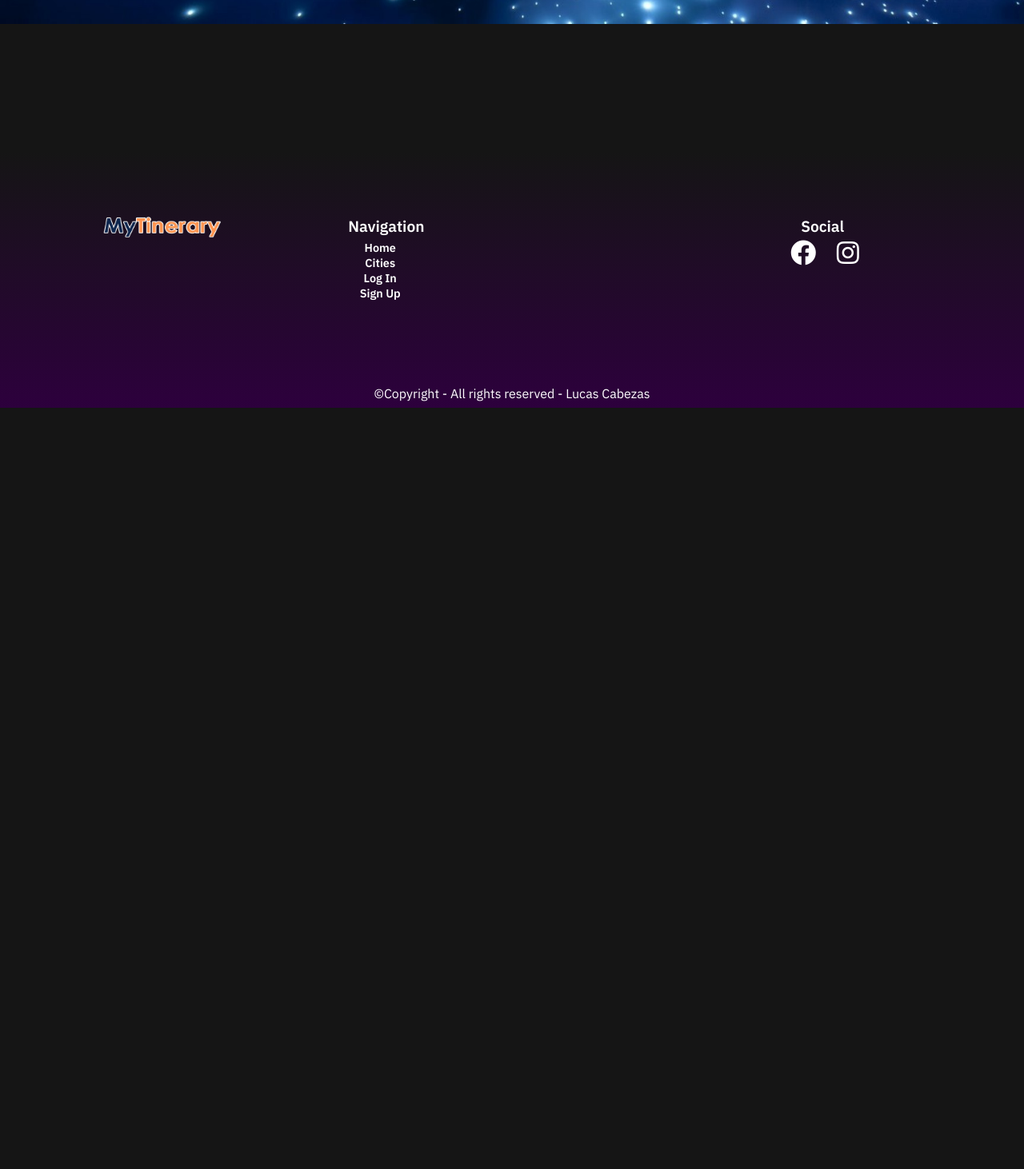
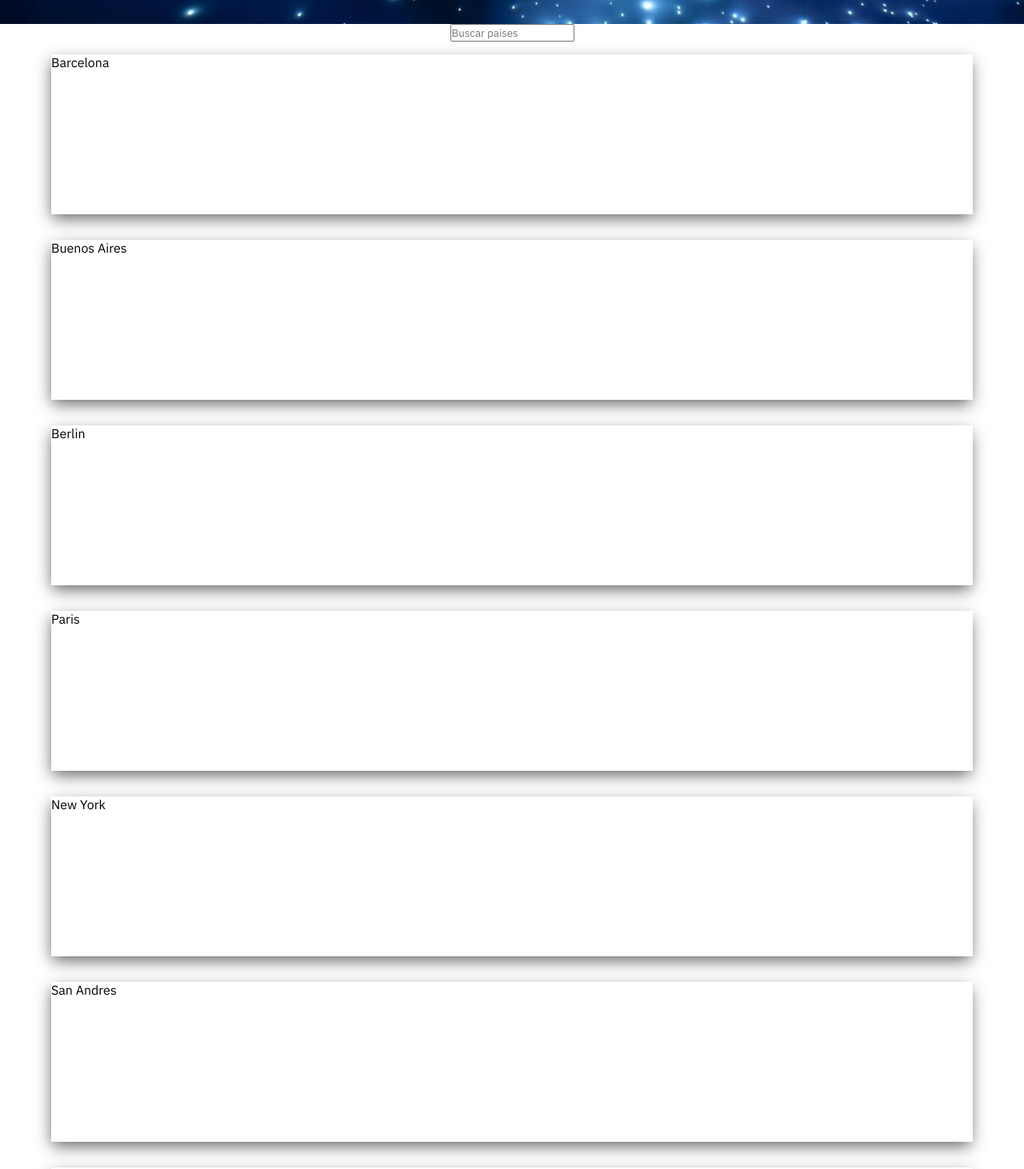
Before and after one commit to lucasgcabezas/Mytinerary-Cabezas, a React (Create React App) app in the folder frontend/: page /cities in a window 1280 px wide. Shown: the part 770-2232 px from the top of the page at 80% size. Before the commit the page ends 1280 px from the top, so only its background shows below. Built offline with nearby package versions, Linux system fonts and the light colour scheme.

Commit message:
web con filtro

```diff
--- a/frontend/src/App.js
+++ b/frontend/src/App.js
@@ -3,14 +3,17 @@ import './css/style.css'
 import React from 'react'
 import Home from './pages/Home'
 import Cities from './pages/Cities'
-import { BrowserRouter, Route } from 'react-router-dom'
+import { BrowserRouter, Redirect, Route, Switch } from 'react-router-dom'
 
 export default class App extends React.Component {
     render() {
         return (
             <BrowserRouter>
-                <Route exact path="/" component={Home}/>
-                <Route path="/cities" component={Cities}/>
+                <Switch>
+                    <Route exact path="/" component={Home} />
+                    <Route path="/cities" component={Cities} />
+                    <Redirect path="/"/>
+                </Switch>
             </BrowserRouter>
         )
     }
--- /dev/null
+++ b/frontend/src/components/City.js
@@ -0,0 +1,10 @@
+import React from 'react'
+
+const City = ({ city }) => {
+    return (
+        <div className="cardCity">
+            <p>{city.name}</p>
+        </div>
+    )
+}
+export default City
--- a/frontend/src/components/Footer.js
+++ b/frontend/src/components/Footer.js
@@ -1,5 +1,6 @@
 import React from 'react'
 import { Link } from 'react-router-dom'
+import { Navbar } from './Navbar'
 
 const Footer = () => {
     return (
@@ -12,10 +13,7 @@ const Footer = () => {
                     <div className="navigation-social">
                         <div className="linkFooter">
                             <span className="footerTitle">Navigation</span>
-                            <Link className="link" to="/"><span>Home</span></Link>
-                            <Link className="link" to="/cities"><span>Cities</span></Link>
-                            <Link className="link" to="/"><span >Log In</span></Link>
-                            <Link className="link" to="/"><span >Sign Up</span></Link>
+                            <Navbar />
                         </div>
                         <div className="social">
                             <span className="footerTitle">Social</span>
--- a/frontend/src/components/Slider.js
+++ b/frontend/src/components/Slider.js
@@ -41,7 +41,6 @@ const Slider = () => {
             <h2 className="titSlider">Popular MYtineraries</h2>
             <Carousel carrouselSize={carrouselSize} />
         </div>
-
     )
 }
 export default Slider
--- a/frontend/src/components/slider/City.js
+++ b/frontend/src/components/slider/Card.js
@@ -1,6 +1,6 @@
 import React from 'react'
 
-const City = ({ oneCity }) => {
+const Card = ({ oneCity }) => {
     return (
         <div className="citySlider">
             <div className="imgSlider" style={{ backgroundImage: `url(${oneCity.img})` }}>
@@ -11,4 +11,4 @@ const City = ({ oneCity }) => {
         </div>
     )
 }
-export default City
+export default Card
--- a/frontend/src/components/slider/Carousel.js
+++ b/frontend/src/components/slider/Carousel.js
@@ -1,13 +1,14 @@
 import Slide from './Slide'
 import Flickity from 'react-flickity-component'
 
-const flickityOptions = {
-    initialIndex: 1,
-    wrapAround: true,
-    autoPlay: true
-}
+const Carousel = ({ carrouselSize }) => {
 
-const Carousel = ({ carrouselSize }) => {
+    const flickityOptions = {
+        initialIndex: 1,
+        wrapAround: true,
+        autoPlay: true,
+    }
+
     return (
         <div className="containerSlider">
             <Flickity
--- a/frontend/src/components/slider/Slide.js
+++ b/frontend/src/components/slider/Slide.js
@@ -1,11 +1,11 @@
-import City from './City'
+import Card from './Card'
 import React from 'react'
 
 const Slide = ({ citiesGroup }) => {
     return (
         <div className="carousel-cell">
             {citiesGroup.map(oneCity => {
-                return <City key={oneCity.id} oneCity={oneCity} />
+                return <Card key={oneCity.id} oneCity={oneCity} />
             })}
         </div>
     )
--- a/frontend/src/css/style.css
+++ b/frontend/src/css/style.css
@@ -1,18 +1,21 @@
-html *{
+:root {
     --fcolor: #2d003d ;
     --scolor: #d88d1d;
+}
 
+html *{
     margin: 0;
     padding: 0;
     box-sizing: border-box;
     font-family: 'IBM Plex Sans', sans-serif;
 }
 
-
 body{
     background-color: #151515;
 }
 
+
+/* HEADER Y NAVBAR */
 .header {
     position: absolute;
     display: flex;
@@ -59,7 +62,6 @@ body{
     justify-content: flex-end;
     align-items: center;
     width: 50%;
-
 }
 
 .navbar {
@@ -92,7 +94,6 @@ body{
     font-size: 2rem;
     color: white;
     margin-bottom: 200px;
-
 }
 
 .hero .logo{
@@ -150,7 +151,6 @@ body{
 .citiesHero h2 {
     color: #ffffffaa;
     font-size: 2.3rem;
-    /* mix-blend-mode: overlay; */
 }
 
 
@@ -160,7 +160,6 @@ body{
     z-index: 40;
     overflow: hidden;
     margin-top: 2vh;
-
 }
 
 .cta{
@@ -216,7 +215,7 @@ body{
     100% {
         left: 110%;
     }
-  }
+}
 
 .transitionHero{
     position: absolute;
@@ -229,7 +228,6 @@ body{
 
 
 /* SLIDER */
-
 .titSlider{
     color: white;
     text-align: center;
@@ -314,6 +312,50 @@ body{
     background-color: #d88d1d !important;
 }
 
+
+
+
+
+
+
+
+.citiesContainer {
+    background-color: white;
+    display: flex;
+    flex-direction: column;
+    align-items: center;
+}
+
+.cardCity{
+    /* background-color: red; */
+    width: 90%;
+    height: 25vh;
+    margin: 2vh 0;
+    box-shadow: -1px 7px 19px -2px rgba(0,0,0,0.62);
+}
+
+
+
+
+
+
+
+
+
+
+
+
+
+
+
+
+
+
+
+
+
+
+/* FOOTER */
 .footer {
     background-image: linear-gradient(0deg, #2d003d , #151515 );
     display: flex;
@@ -458,13 +500,22 @@ body{
 
 
 
-/* ------------------------------------------------------------- RESPONSIVE ----------------------------------------------------------------------------------------- */
+
+
+
+
+
+
+
+
+
+
+/* --------------------------------------------------------------------- RESPONSIVE DESKTOP ----------------------------------------------------------------------------------------- */
 
 
 @media (max-width: 1024px) {
     .header{
         position: fixed;
-        background-color: #420466;
         background-color: #470e68;
         height: 8vh;
         padding: 3vw 3vh;
@@ -545,6 +596,7 @@ body{
     }
 }
 
+/* --------------------------------------------------------------------- RESPONSIVE TABLET ----------------------------------------------------------------------------------------- */
 
 
 @media (max-width: 799px) {
@@ -632,7 +684,7 @@ body{
 }
 
 
-/*  mobile-landscape: */
+/* --------------------------------------------------------------------- RESPONSIVE MOBILE ----------------------------------------------------------------------------------------- */
 
 @media (max-width: 599px) {
     .header{
--- a/frontend/src/pages/Cities.js
+++ b/frontend/src/pages/Cities.js
@@ -1,8 +1,52 @@
 import React from 'react'
 import Header from '../components/Header'
 import Footer from '../components/Footer'
+import City from '../components/City'
 
 export default class Home extends React.Component {
+
+
+
+
+
+
+
+    state = {
+        ciudades: [
+            { name: 'Barcelona', img: './assets/barcelona.jpg', id: 1 },
+            { name: 'Buenos Aires', img: './assets/buenosaires.jpg', id: 2 },
+            { name: 'Berlin', img: './assets/berlin.jpg', id: 3 },
+            { name: 'Paris', img: './assets/paris.jpg', id: 4 },
+            { name: 'New York', img: './assets/newyork.jpg', id: 5 },
+            { name: 'San Andres', img: './assets/sanandres.jpeg', id: 6 },
+            { name: 'Santorini', img: './assets/santorini.jpg', id: 7 },
+            { name: 'Tokyo', img: './assets/tokyo.jpg', id: 8 },
+            { name: 'Abu Dhabi', img: './assets/abudhabi.jpg', id: 9 },
+            { name: 'Miami', img: './assets/miami.jpg', id: 10 },
+            { name: 'London', img: './assets/london.jpg', id: 11 },
+            { name: 'Sydney', img: './assets/sydney.jpg', id: 12 }
+        ],
+        ciudadesFiltradas: []
+    }
+
+    componentDidMount() { this.setState({ ciudadesFiltradas: this.state.ciudades }) }
+
+    buscarPais = (e) => {
+        var valor = e.target.value.toLowerCase().trim()
+
+        var nuevasCiudades = this.state.ciudades.filter(ciudad => ciudad.name.toLowerCase().startsWith(valor))
+        this.setState({ ciudadesFiltradas: nuevasCiudades })
+    }
+
+
+
+
+
+
+
+
+
+
     render() {
         return (
             <>
@@ -12,6 +56,28 @@ export default class Home extends React.Component {
                         <h2>Under construction!</h2>
                     </div>
                 </div>
+
+
+
+
+
+
+                <div className="citiesContainer">
+                    <div>
+                        <input className="cityFilter" placeholder="Buscar paises" onChange={this.buscarPais}></input>
+
+                    </div>
+                    {
+                        this.state.ciudadesFiltradas.length === 0
+                            ? <p>NO SE ENCONTRARON RESULTADOS </p>
+                            : this.state.ciudadesFiltradas.map((city) => <City key={city.id} city={city} />)
+                    }
+                </div>
+
+
+
+
+
                 <Footer />
             </>
         )
```
Also changed, not shown: frontend/public/assets/imagotype.png (deleted), 1 other file (tests, documents, lock files or other folders).
